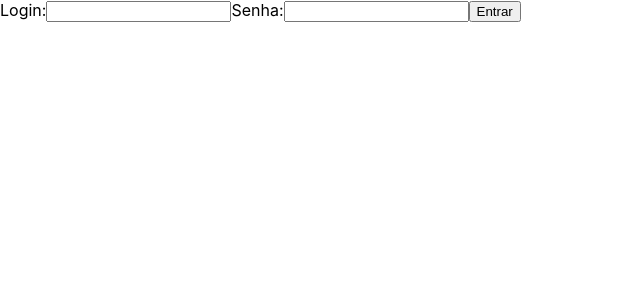
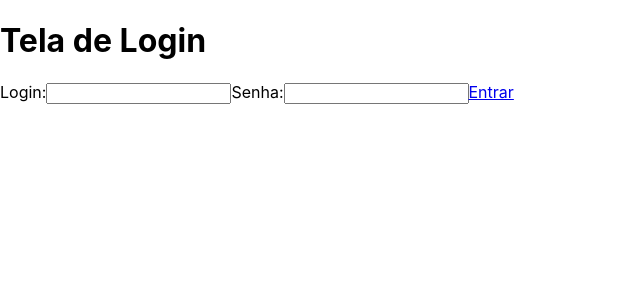
Before and after one commit to o-flores/trybe-exercise-16.3, a React (Create React App) app: page /login in a window 1280 px wide. Shown: the top 300 px of the page, without its empty margins (0-640 px from the left). Built offline with nearby package versions, Linux system fonts and the light colour scheme.

Commit message:
adiciona nova pagina de clientes

```diff
--- a/src/components/Form.jsx
+++ b/src/components/Form.jsx
@@ -1,6 +1,7 @@
 import React from 'react';
 import { connect } from 'react-redux';
 import { authAction } from '../Redux/actions/authAction';
+import { Link } from 'react-router-dom';
 
 class Form extends React.Component {
   constructor() {
@@ -32,7 +33,7 @@ class Form extends React.Component {
           <input onChange={ this.handleChange } name='password' type='password'></input>
         </label>
 
-        <button onClick={ () => auth({email, password}) } type='button'>Entrar</button>
+        <Link to='/clients' onClick={ () => auth({email, password}) } type='button'>Entrar</Link>
       </form>
     )
   }
--- a/src/pages/Clients.jsx
+++ b/src/pages/Clients.jsx
@@ -0,0 +1,16 @@
+import React from 'react';
+import { connect } from 'react-redux';
+
+class Clients extends React.Component {
+  render() {
+    const { login } = this.props;
+    if(!login) return <div>Nenhum cliente cadastrado!</div>
+    return (
+      <h1>Lista de Clientes</h1>
+    )
+  }
+}
+const mapStateToProps = (state) => ({
+  login: state.authReducer.authentication,
+})
+export default connect(mapStateToProps, null)(Clients);
--- a/src/pages/Login.jsx
+++ b/src/pages/Login.jsx
@@ -4,7 +4,10 @@ import Form from '../components/Form';
 class Login extends React.Component {
   render() {
     return (
+      <>
+      <h1>Tela de Login</h1>
       <Form />
+      </>
     )
   }
 }
```
